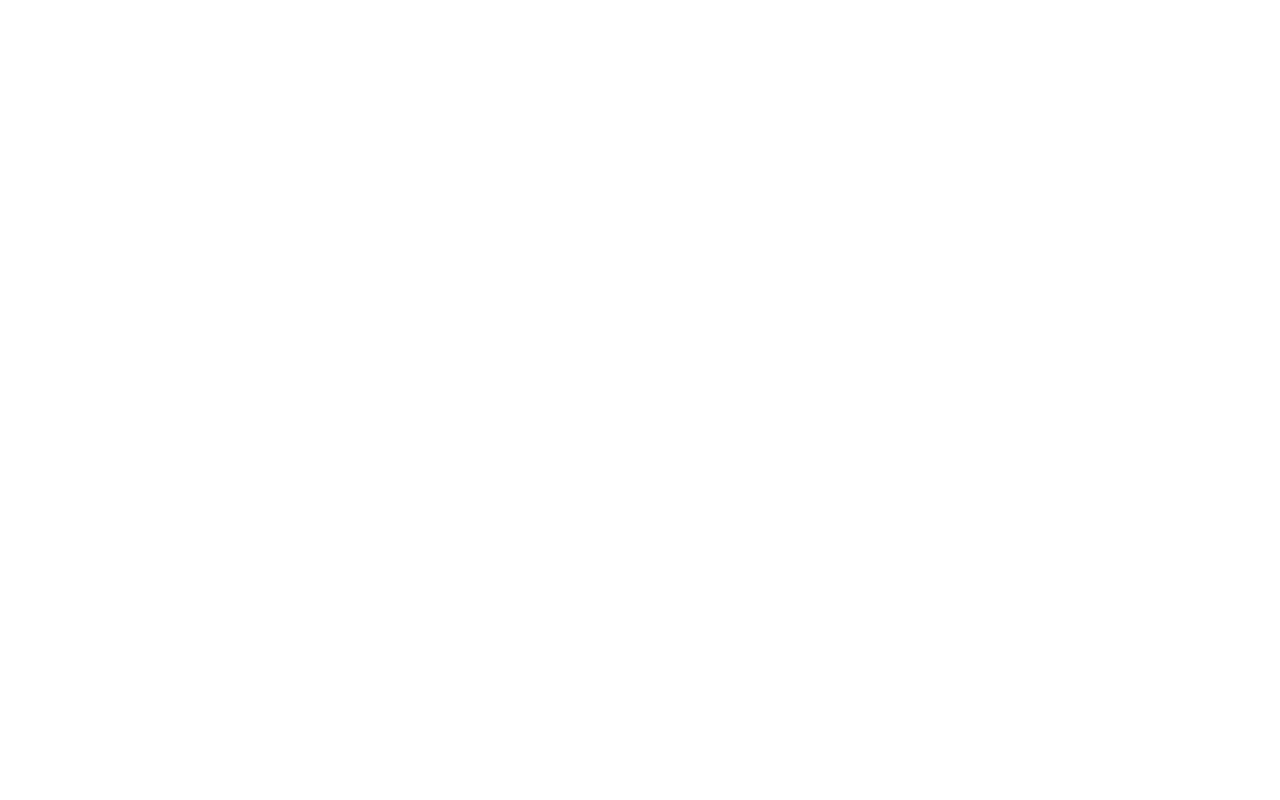
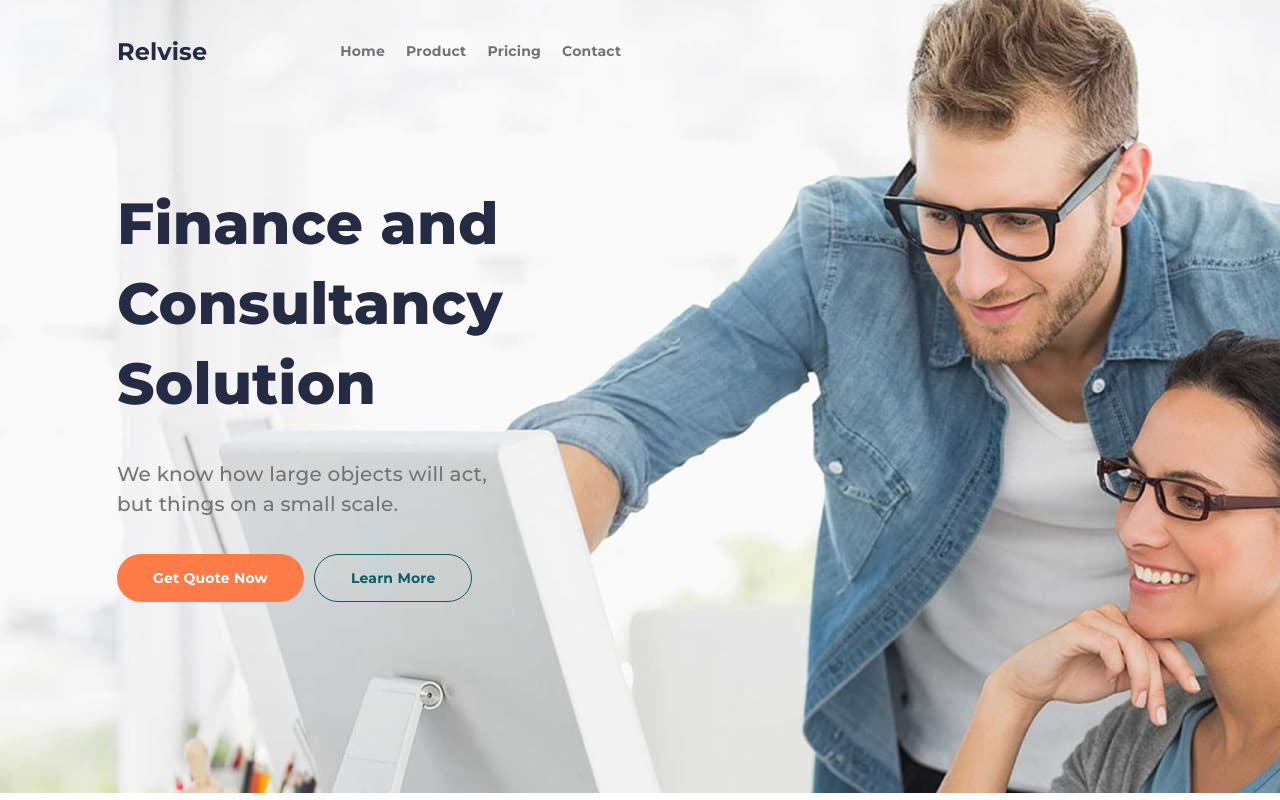
Before and after one commit to diankasmilian/Relsive, a plain HTML site: page index.html in a window 1280 px wide. Drawn offline with Linux system fonts and the light colour scheme.

Commit message:
add section one and header

```diff
--- a/css/style.css
+++ b/css/style.css
@@ -1,6 +1,198 @@
 @import url(./reset.css);
-
+:root {
+    --main-color: #252B42;
+    --second-color: #737373;
+    --accent-color: #0D5C63;
+    --button-color: #FF7B47;
+}
+/* ---------------------------------------------------------------- */
 .wrapper {
     min-height: 100%;
     overflow: hidden;
+    display: flex;
+    flex-direction: column;
 }
+/* ---------------------------------------------------------------- */
+[class*="-container"] {
+    max-width: 1076px;
+    padding: 0 15px;
+    margin: 0 auto;
+}
+/* ---------------------------------------------------------------- */
+.ibg {
+    position: relative;
+}
+.ibg img {
+    position: absolute;
+    width: 100%;
+    height: 100%;
+    top: 0;
+    left: 0;
+    object-fit: cover;
+}
+/* ---------------------------------------------------------------- */
+body {
+    font-family: "Montserrat", sans-serif;
+    font-weight: 500;
+    font-size: 14px;
+    letter-spacing: 0.2px;
+    color: var(--main-color);
+}
+/* -------------------------------HEADER--------------------------- */
+.header {
+    position: absolute;
+    width: 100%;
+    top: 0;
+    left: 0;
+    z-index: 5;
+}
+.header-container {
+    display: flex;
+    align-items: center;
+    min-height: 104px;
+}
+.header-logo {
+    font-weight: 700;
+    font-size: 24px;
+    line-height: 1.33; /* 32/24 */
+    letter-spacing: 0.1px;
+}
+.header-menu {
+    margin-left: 133px;
+}
+.menu {
+    padding: 5px 0;
+}
+.menu-list {
+    display: flex;
+    flex-wrap: wrap;
+}
+.menu-item {
+}
+.menu-item:not(:last-child) {
+    margin-right: 21px;
+}
+.menu-link {
+    font-weight: 600;
+    line-height: calc(24 / 14 * 100%);
+    color: var(--second-color);
+}
+
+/* -------------------------------MAIN--------------------------- */
+.main {
+    flex: 1 1 auto;
+}
+.main-block {
+    position: relative;
+}
+
+/* -------------------------------SECTION 1--------------------------- */
+
+.main-block-container {
+}
+.main-block-body {
+    padding-top: 184px;
+    padding-bottom: 191px;
+    position: relative;
+    z-index: 2;
+    max-width: 400px;
+}
+.main-block-body > *:not(:last-child) {
+    margin-bottom: 35px;
+}
+
+.main-block-title {
+    font-weight: 800;
+font-size: 58px;
+line-height: 1.38;
+}
+.main-block-text {
+font-size: 20px;
+line-height: 1.5;
+color: var(--second-color);
+}
+.main-block-buttons {
+    display: flex;
+    flex-wrap: wrap;
+    margin: -10px 0;
+}
+.main-block-button {
+    display: flex;
+    align-items: center;
+    justify-content: center;
+    padding: 5px 36px;
+    min-height: 48px;
+border-radius: 37px;
+font-weight: 700;
+line-height: 2;
+margin: 10px 0;
+}
+.main-block-button:not(:last-child) {
+    margin-right: 10px;
+}
+.main-block-button-orange {
+    background-color: var(--button-color);
+    color: #fff;
+}
+.main-block-button-border {
+    border: 1px solid #0D5C63;
+    color: var(--accent-color);
+}
+.main-block-img {
+position: absolute;
+width: 100%;
+height: 100%;
+top: 0;
+left: 0;
+}
+
+/* -------------------------------FOOTER--------------------------- */
+.footer {
+
+}
+
+/* -------------------------------ADAPTIVE--------------------------- */
+
+@media (max-width: 992px) {
+    .header-menu {
+        margin-left: 80px;
+    }
+    .main-block-img {
+        opacity: 0.5;
+    }
+    .main-block-body {
+        padding-top: 120px;
+    }
+}
+
+@media (max-width: 767px) {
+    .header-menu {
+        margin-left: 50px;
+    }
+}
+
+@media (max-width: 479px) {
+
+    .header-container {
+        min-height: 70px;
+    }
+
+    .header-menu {
+        margin-left: 20px;
+    }
+
+    .menu-link {
+        font-size: 18px;
+    }
+    .main-block-title {
+        font-size: 42px;
+    }
+    .main-block-button {
+        flex: 1 1 100%;
+    }
+}
+@media (max-width: 1300px) {
+    .main-block-img img {
+        object-position: right;
+    }
+}
--- a/index.html
+++ b/index.html
@@ -4,13 +4,68 @@
     <meta charset="UTF-8">
     <meta http-equiv="X-UA-Compatible" content="IE=edge">
     <meta name="viewport" content="width=device-width, initial-scale=1.0">
-    <link href="https://fonts.googleapis.com/css?family=Montserrat:regular,500,700,800" rel="stylesheet" />
+    <link href="https://fonts.googleapis.com/css?family=Montserrat:regular,500,700,800&display=swap" rel="stylesheet" />
     <link rel="stylesheet" href="./css/style.css">
     <title>Relvise</title>
 </head>
 <body>
     <div class="wrapper">
+        <header class="header">
+            <div class="header-container">
+                <a href="#" class="header-logo">Relvise</a>
 
+                <nav class="header-menu menu">
+                 <ul class="menu-list">
+                     <li class="menu-item">
+                        <a href="" class="menu-link">Home</a>
+                     </li>
+                     <li class="menu-item">
+                        <a href="" class="menu-link">Product</a>
+                     </li>
+                     <li class="menu-item">
+                        <a href="" class="menu-link">Pricing</a>
+                     </li>
+                     <li class="menu-item">
+                        <a href="" class="menu-link">Contact</a>
+                     </li>
+                 </ul>
+                </nav>
+            </div>
+        </header>
+
+        <main class="main">
+            <div class="main-block">
+                <div class="main-block-container">
+                    <div class="main-block-body">
+                        <h1 class="main-block-title">
+                            Finance and Consultancy Solution
+
+                        </h1>
+                        <div class="main-block-text">
+                            We know how large objects will act, but things on a small scale.
+                        </div>
+                        <div class="main-block-buttons">
+                            <a href="#" class="main-block-button main-block-button-orange">Get Quote Now</a>
+                            <a href="#" class="main-block-button main-block-button-border">Learn More</a>
+                        </div>
+                    </div>
+                    <div class="main-block-img ibg">
+                        <img
+                        srcset="
+                        ./img/background/background.jpg,
+                        ./img/background/background-2x.jpg 2x,
+                        ./img/background/background-3x.jpg 3x
+                        "
+                        src="./img/background/background.jpg"
+                        alt="image">
+                    </div>
+                </div>
+            </div>
+        </main>
+
+        <footer class="footer">
+
+        </footer>
     </div>
     <script src="./js/script.js"></script>
 </body>
```
Also changed, not shown: img/background/background-2x.jpg (added), img/background/background-3x.jpg (added), img/background/background.jpg (added).
